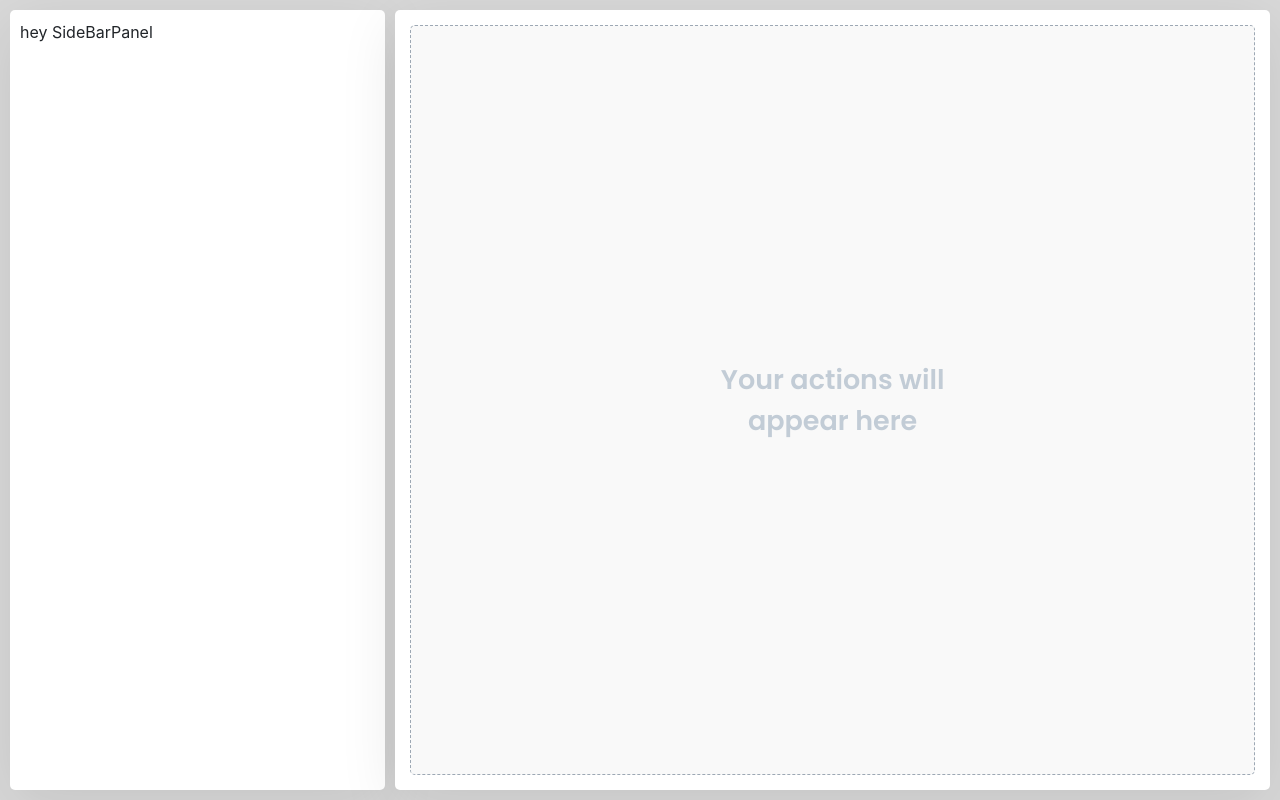
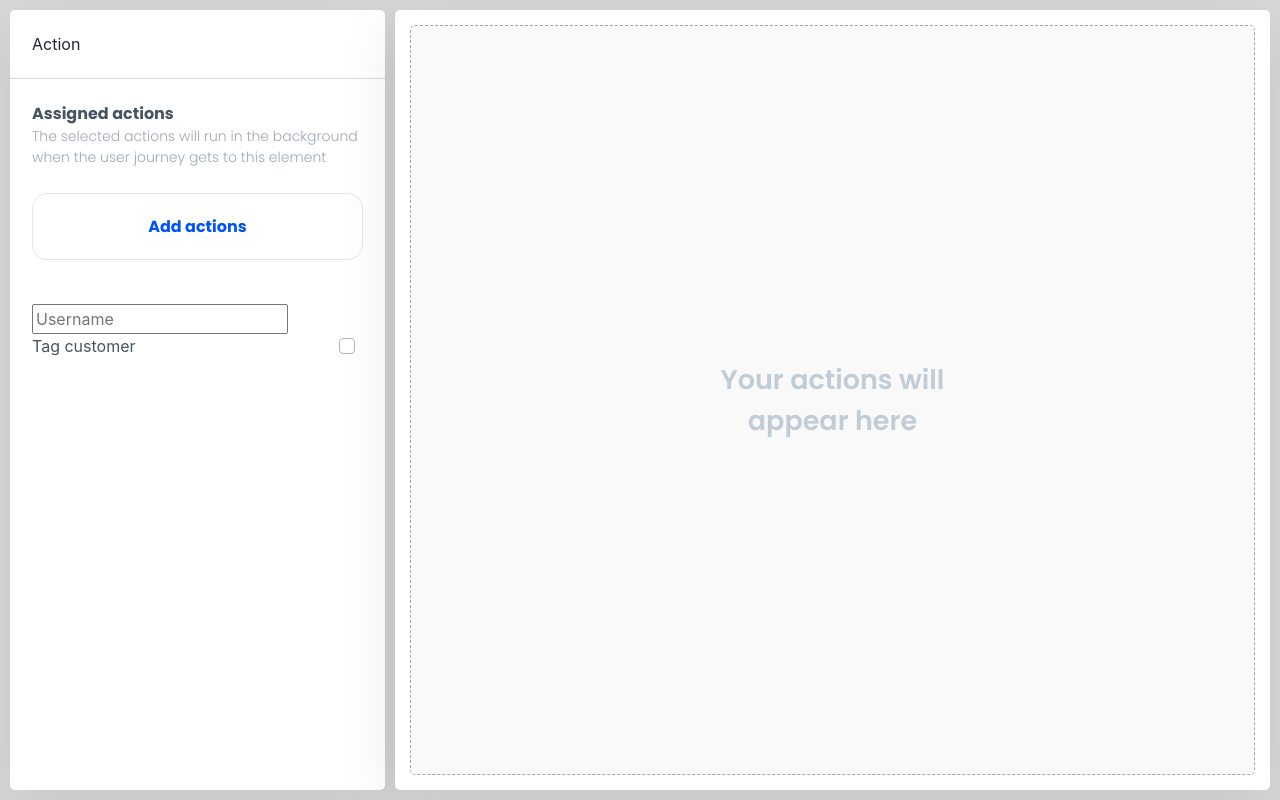
Before and after one commit to cwalia/popup, a Vue app: page / in a window 1280 px wide. Built offline with nearby package versions, Linux system fonts and the light colour scheme.

Commit message:
more of css

```diff
--- a/src/assets/styles/_mixins.scss
+++ b/src/assets/styles/_mixins.scss
@@ -1,8 +1,20 @@
 @mixin mainAppBoxes {
     height: calc(100vh - 20px);
     border-radius: 5px;
-    padding: 10px;
     margin: 10px;
     background-color: $white;
     box-shadow: 0px 14px 60px 0px rgba(0, 0, 0, 0.09);
 }
+
+@mixin outlineButton{
+    border: 1px solid $action-cta-border;
+    color: $action-cta;
+    font: $title;
+    background-color: transparent;
+    border-radius: 15px;
+    width: 100%;
+    padding: 20px;
+    &:hover{
+        background-color: $action-cta-hover;
+    }
+}
--- a/src/assets/styles/_variables.scss
+++ b/src/assets/styles/_variables.scss
@@ -5,12 +5,13 @@ $grey-inner: #F9F9F9;
 $grey-border: #9DA8B4;
 $black: #060606;
 $head-dGrey:#475461;
-$sub-head-lGrey: #475461;
+$sub-head-lGrey: #9DA8B4;
 $action-cta: #0052FF;
+$action-cta-hover: #E3E5E8;
 $action-cta-border: #E3E5E8;
 $ap-text: #C2CCD6;
 
 
 //font
 $title: bold 16px 'Poppins', 'sans-serif';
-$text: 13px 'Poppins', 'sans-serif';
+$text: 14px 'Poppins', 'sans-serif';
--- /dev/null
+++ b/src/assets/styles/common/_actionButton.scss
@@ -0,0 +1,10 @@
+.action-button{
+    &__button-bar{
+        display: flex;
+        color: $head-dGrey;
+        justify-content: space-between;
+        font-family: Inter;
+        font-size: 16px;
+        font-weight: 400;
+    }
+}
--- /dev/null
+++ b/src/assets/styles/common/index.scss
@@ -0,0 +1 @@
+@import "./actionButton";
--- a/src/assets/styles/components/_actionPanel.scss
+++ b/src/assets/styles/components/_actionPanel.scss
@@ -2,6 +2,7 @@
   width: 70%;
   @include mainAppBoxes();
   margin-left: 0px;
+  padding: 10px;
 
   &__inner {
     margin: 5px;
--- a/src/assets/styles/components/_sideBarPanel.scss
+++ b/src/assets/styles/components/_sideBarPanel.scss
@@ -1,4 +1,41 @@
 .side-bar-panel{
     width: 30%;
-    @include mainAppBoxes()
+    @include mainAppBoxes();
+    &__header{
+        padding: 22px;
+        border-bottom: 1px solid $grey;
+    }
+    &__assActions{
+        color: $head-dGrey;
+        padding: 22px;
+        font: $title;
+        &__sub-head{
+            color: $sub-head-lGrey;
+            font: $text;
+            margin-bottom: 25px;
+            font-weight: 300;
+        }
+        button{
+            @include outlineButton();
+        }
+    }
+    &__action-area{
+        padding: 22px;
+        .input-group-prepend, .input-group-text{
+            background-color: transparent;
+            border-right: none;
+            &:focus{
+                box-shadow: none;
+                border-color: $action-cta;
+            }
+        }
+        .form-control{
+            border-radius: 10px;
+            border-left: none;
+            &:focus{
+                border-color: $action-cta;
+                box-shadow: none;
+            }
+        }
+    }
 }
--- a/src/assets/styles/style.scss
+++ b/src/assets/styles/style.scss
@@ -5,6 +5,7 @@
 @import "variables";
 @import "mixins";
 @import "./components/index.scss";
+@import "./common/index.scss";
 body{
   width:100%;
   overflow: auto;
--- a/src/components/SideBarPanel.vue
+++ b/src/components/SideBarPanel.vue
@@ -1,16 +1,45 @@
 <template>
   <div class="side-bar-panel">
-    hey SideBarPanel
+    <div class="side-bar-panel__header">
+      Action
+    </div>
+    <div class="side-bar-panel__assActions">
+      Assigned actions
+      <div class="side-bar-panel__assActions__sub-head">The selected actions will run in the background when the user journey gets to this element</div>
+      <button>Add actions</button>
+    </div>
+
+    <div class="side-bar-panel__action-area">
+      <!-- <b-input-group class="mt-3">
+        <template #prepend>
+          <b-input-group-text><strong class="text-danger">!</strong></b-input-group-text>
+        </template>
+        <b-form-input></b-form-input>
+      </b-input-group> -->
+      <div class="input-container">
+        <i class="fa fa-user"></i>
+        <input type="text" placeholder="Username">
+      </div>
+      <action-button :buttonData="actionButtonList[0]"></action-button>
+    </div>
   </div>
 </template>
 
 <script lang="ts">
 import {Component, Vue, Prop} from 'vue-property-decorator';
-
+import ActionButton from './common/ActionButton.vue';
 @Component({
   components: {
+    ActionButton
   },
 })
 export default class SideBarPanel extends Vue {
+  actionButtonList = [
+    {
+      iconName : 'hey',
+      text : 'Tag customer',
+      checkboxValue : false,
+    }
+  ]
 }
 </script>
--- /dev/null
+++ b/src/components/common/ActionButton.vue
@@ -0,0 +1,23 @@
+<template>
+  <div class="action-button">
+    <div class="action-button__button-bar">
+        <div class="action-button__icon-text">
+            {{buttonData.text}}
+        </div>
+        <b-form-checkbox v-model="buttonData.checkboxValue"></b-form-checkbox>
+    </div>
+  </div>
+</template>
+
+<script lang="ts">
+import {Component, Vue, Prop} from 'vue-property-decorator';
+
+@Component({
+  components: {
+  },
+})
+export default class ActionButton extends Vue {
+    @Prop() private buttonData!: any;
+
+}
+</script>
```
